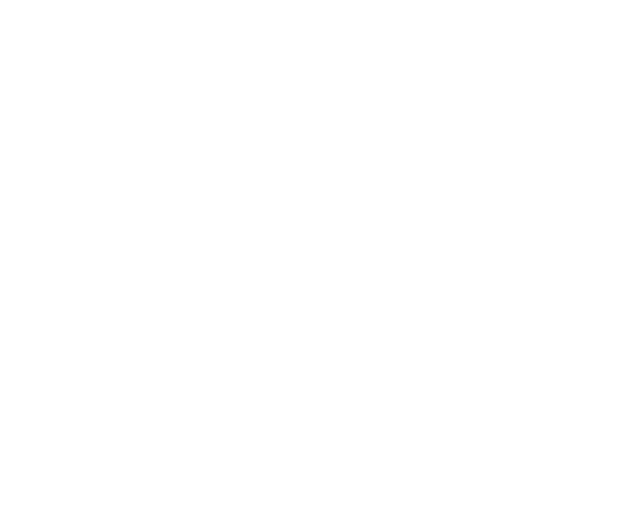
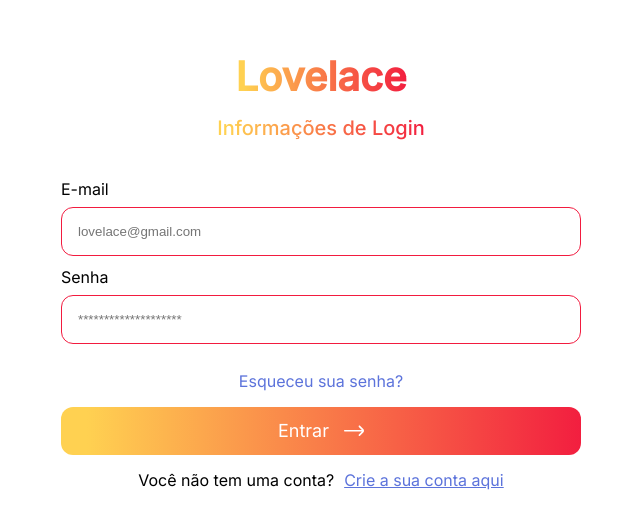
Before and after one commit to Danielalves33147/Cadastro-e-Login-Firebase-, a React (Vite) app: page / in a window 1280 px wide. Before the commit this address had no page. Shown: the part 121-650 px from the top of the page, without its empty margins (319-959 px from the left). Built offline with nearby package versions, Linux system fonts and the light colour scheme.

Commit message:
Configurações de Deploy_2

```diff
--- a/src/routes/AppRoutes.jsx
+++ b/src/routes/AppRoutes.jsx
@@ -8,7 +8,7 @@
   return (
     <BrowserRouter>
       <Routes>
-        <Route path="/Lovelase_CAD_LOGIN" element={<Login />} />
+        <Route path="/" element={<Login />} />
         <Route path="/register" element={<Register />} />
         <Route path="/tool" element={<Tool />} />
       </Routes>
```
